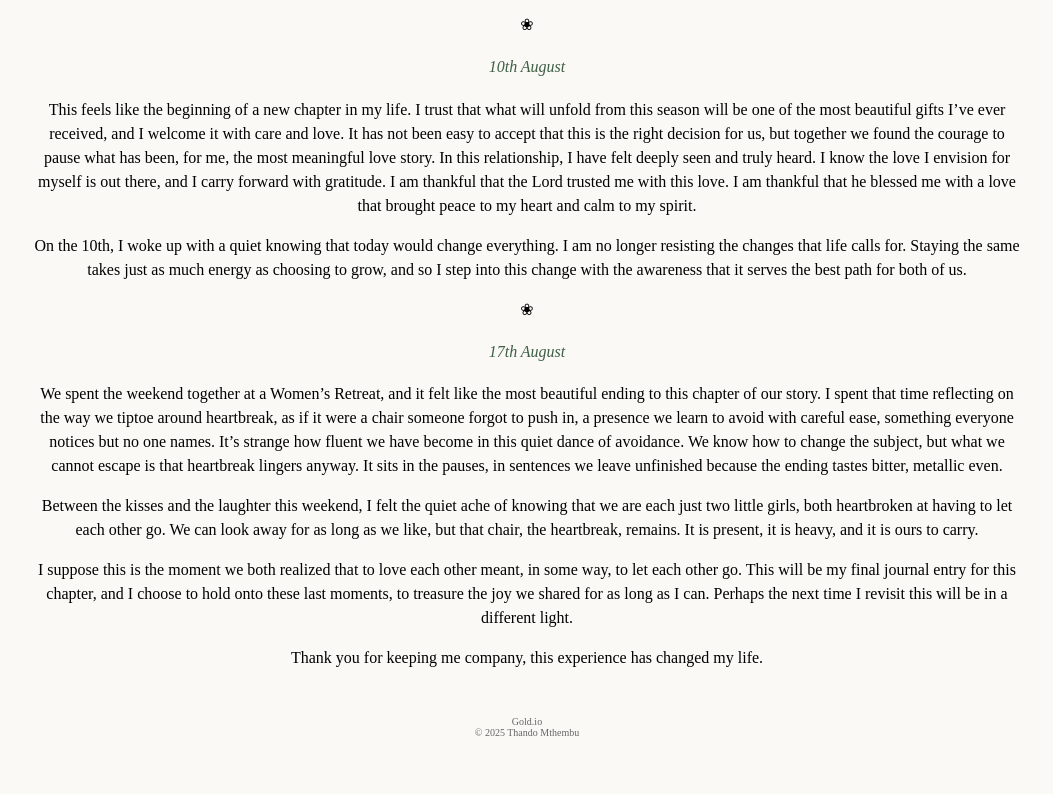
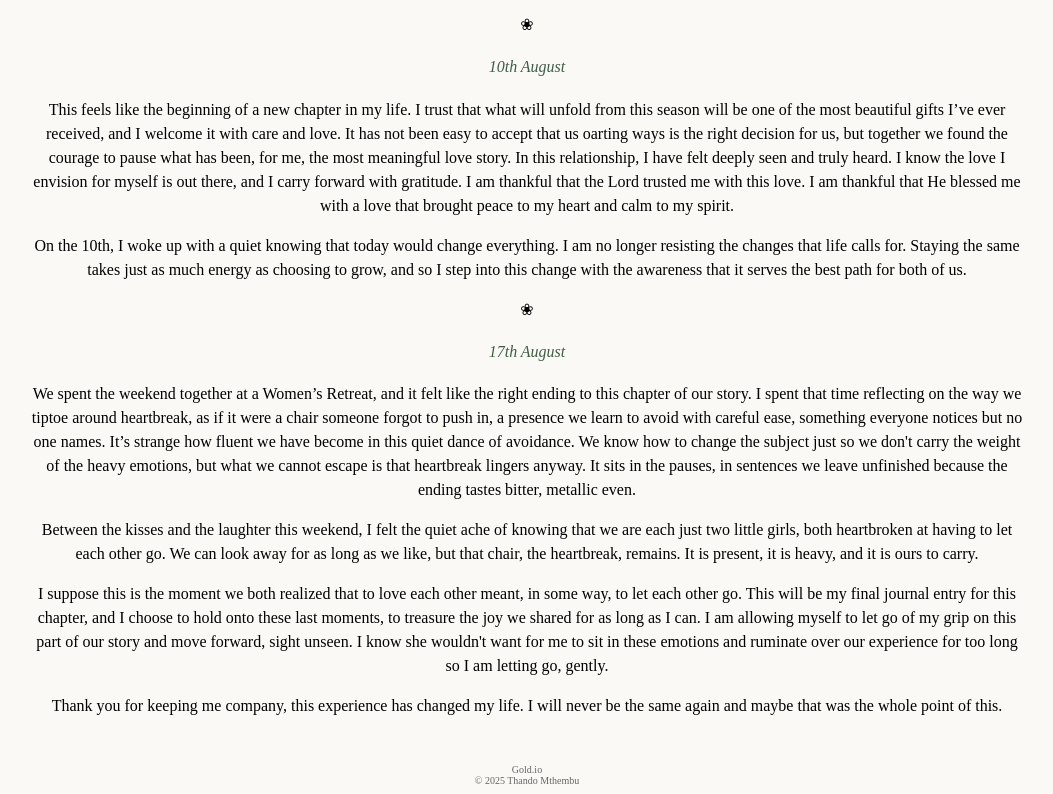
Before and after one commit to thandogold/ily, a plain HTML site: page ourstory.html in a window 1280 px wide. Shown: the part 3823-4617 px from the top of the page, without its empty margins (113-1166 px from the left). Before the commit the page ends 4569 px from the top, so only its background shows below. Drawn offline with Linux system fonts and the light colour scheme.

Commit message:
Update ourstory.html

```diff
--- a/ourstory.html
+++ b/ourstory.html
@@ -217,11 +217,10 @@
       loving deeply and being loved deeply. I am endlessly grateful for the moments we shared, and I will treasure the
       memories we created forever.</p>
 
-    In the midst of this, I stumbled upon a body of work that might have truly saved me. It was a piece of writing that
-    spoke to me as if it had been written just for me, helping me understand that I am not alone in this journey of
-    healing and self-discovery. It reminded me that it’s okay to feel lost, to feel broken, and that the path to healing
+    In the midst of this, I stumbled upon a body of work that might have truly saved me. I have been spending most of my free time on Substack
+    and this time has mostly reminded me that it’s okay to feel lost, to feel broken, and that the path to healing
     is often marked by tears and heartache. Even in this heartache, I am learning to be resilient, to sit with my
-    emotions, to let them flow through me, heavy though they may be. I will make it through... despite, despite, despite.
+    emotions, to let them flow through me, heavy as they may be. I will make it through... despite, despite, despite.
     </p>
 
     <div style="text-align: center;">
@@ -238,11 +237,11 @@
     <h4>10th August</h4>
     <p>This feels like the beginning of a new chapter in my life. I trust that what will unfold from this season will be
       one of the most beautiful gifts I’ve ever received, and I welcome it with care and love. It has not been easy to
-      accept that this is the
+      accept that us oarting ways is the
       right decision
       for us, but together we found the courage to pause what has been, for me, the most meaningful love story. In this
       relationship, I have felt deeply seen and truly heard. I know the love I envision for myself is out there, and I
-      carry forward with gratitude. I am thankful that the Lord trusted me with this love. I am thankful that he blessed
+      carry forward with gratitude. I am thankful that the Lord trusted me with this love. I am thankful that He blessed
       me with a love that brought peace to my heart and calm
       to my spirit.</p>
 
@@ -262,10 +261,11 @@
     <p>❀</p>
     <h4>17th August</h4>
 
-    <p>We spent the weekend together at a Women’s Retreat, and it felt like the most beautiful ending to this chapter of
+    <p>We spent the weekend together at a Women’s Retreat, and it felt like the right ending to this chapter of
       our story. I spent that time reflecting on the way we tiptoe around heartbreak, as if it were a chair someone
       forgot to push in, a presence we learn to avoid with careful ease, something everyone notices but no one names.
-      It’s strange how fluent we have become in this quiet dance of avoidance. We know how to change the subject, but
+      It’s strange how fluent we have become in this quiet dance of avoidance. We know how to change the subject just so we don't
+      carry the weight of the heavy emotions, but
       what we cannot escape is that heartbreak lingers anyway. It sits in the pauses, in sentences we leave unfinished
       because the ending tastes bitter, metallic even.</p>
 
@@ -274,9 +274,10 @@
       chair, the heartbreak, remains. It is present, it is heavy, and it is ours to carry.</p>
     <p>I suppose this is the moment we both realized that to love each other meant, in some way, to let each other go.
       This will be my final journal entry for this chapter, and I choose to hold onto these last moments, to treasure
-      the joy we shared for as long as I can. Perhaps the next time I revisit this will be in a different light. </p>
+      the joy we shared for as long as I can. I am allowing myself to let go of my grip on this part of our story and move forward, sight unseen.
+    I know she wouldn't want for me to sit in these emotions and ruminate over our experience for too long so I am letting go, gently. </p>
 
-      <p>Thank you for keeping me company, this experience has changed my life.
+      <p>Thank you for keeping me company, this experience has changed my life. I will never be the same again and maybe that was the whole point of this.
     </p>
     <p id="demo"></p>
   </div>
```
